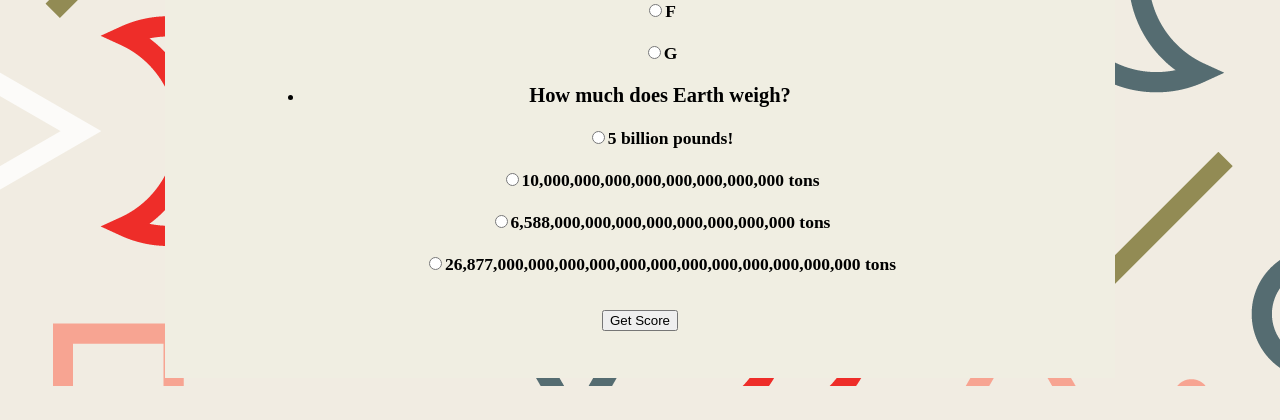
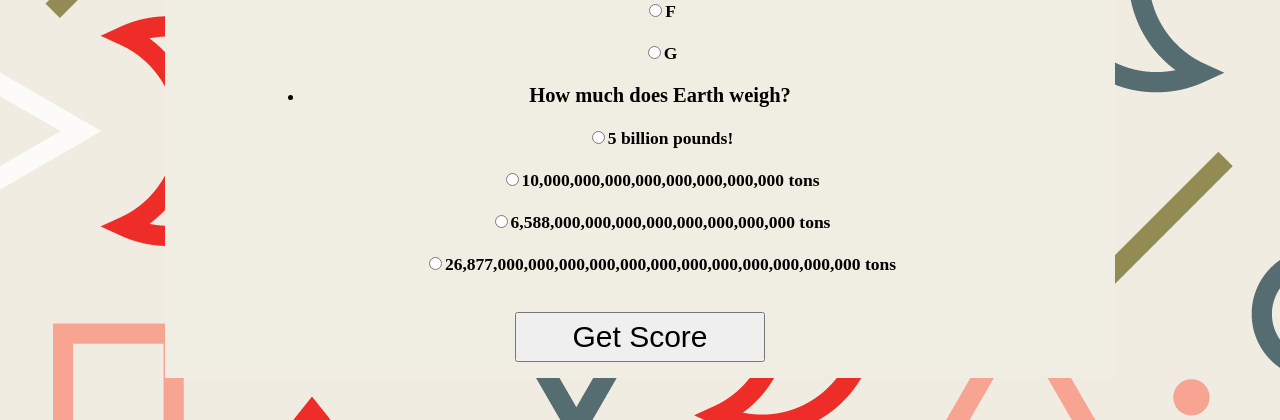
Before and after one commit to nxanttopoulos/TriviaGame, a PHP site: page /index2.html in a window 1280 px wide. Shown: the part 560-980 px from the top of the page. Before the commit the page ends 946 px from the top, so only its background shows below. Run offline with PHP 8.4, Linux system fonts and the light colour scheme; some libraries are stand-ins or nearby versions.

Commit message:
couple fixes

```diff
--- a/assets/css/style.css
+++ b/assets/css/style.css
@@ -43,7 +43,15 @@
 
 	margin:300px auto;
 	float:center;
-	margin-left:700px;
+	width:500px;
+	height:200px;
+	font-size:80px;
+
+} #reset {
+
+	margin:300px auto;
+	margin-top:0px;
+	float:center;
 	width:500px;
 	height:200px;
 	font-size:80px;
@@ -53,6 +61,14 @@
 	color:black;
 	font-size:60px;
 
+} #score {
+
+	margin:20px auto;
+	float:bottom;
+	width:250px;
+	height:50px;
+	font-size:30px;
+
 } body {
 
 	background-image: url("../images/shapes.png");
--- a/assets/javascript/app.js
+++ b/assets/javascript/app.js
@@ -16,16 +16,16 @@ function getScore(){
 
 function outOfTime(){
 
-  $("#questions").html("<h2 class='results'>Time is up!<br><br>Your score is "+ getScore() +"/"+ answrList+"<br><br></h2>");
+  $("#questions").html("<h2 id='results'>Time is up!<br><br>Your score is "+ getScore() +"/"+ answrList+"<br><br></h2>");
   $("#timeRemaining").remove();
-  $("#questions").append("<button onclick='reset()'>Play Again!</button>");
+  $("#questions").append("<button id='reset' onclick='reset()'>Play Again!</button>");
 }
 
 function returnScore(){
 
-  $("#questions").html("<h2 class=results>You finished!<br><br>Your score is "+ getScore() +"/"+ answrList+"</h2>");
+  $("#questions").html("<h2 id='results'>You finished!<br><br>Your score is "+ getScore() +"/"+ answrList+"</h2>");
   $("#timeRemaining").remove();
-  $("#questions").append("<button onclick='reset()'>Play Again!</button>");
+  $("#questions").append("<button id='reset' onclick='reset()'>Play Again!</button>");
 }
 
 function reset() {
--- a/index2.html
+++ b/index2.html
@@ -9,8 +9,8 @@
 </head>
 <body>
   <div id="gameBox">
-	<h1 id="mainHeader" class ="textcolor1">Totally Trivia Game!</h1>
-	<div id="timeRemaining" class ="textcolor2"></div>
+	  <h1 id="mainHeader" class ="textcolor1">Totally Trivia Game!</h1>
+	  <div id="timeRemaining" class ="textcolor2"></div>
     <div id="questions">
     <ul class="textcolor2">
       <li>
@@ -34,9 +34,10 @@
         <input type="radio" name="question2" value="B">6,588,000,000,000,000,000,000,000,000 tons<br><br>
         <input type="radio" name="question2" value="D">26,877,000,000,000,000,000,000,000,000,000,000,000,000 tons<br>
       </li>
-  </ul>
+    </ul>
+    <button id="score" onclick="returnScore()">Get Score</button>
+    </div>
   <br>
-  <button onclick="returnScore()">Get Score</button>
   </div>
 </body>
 </html>
```
